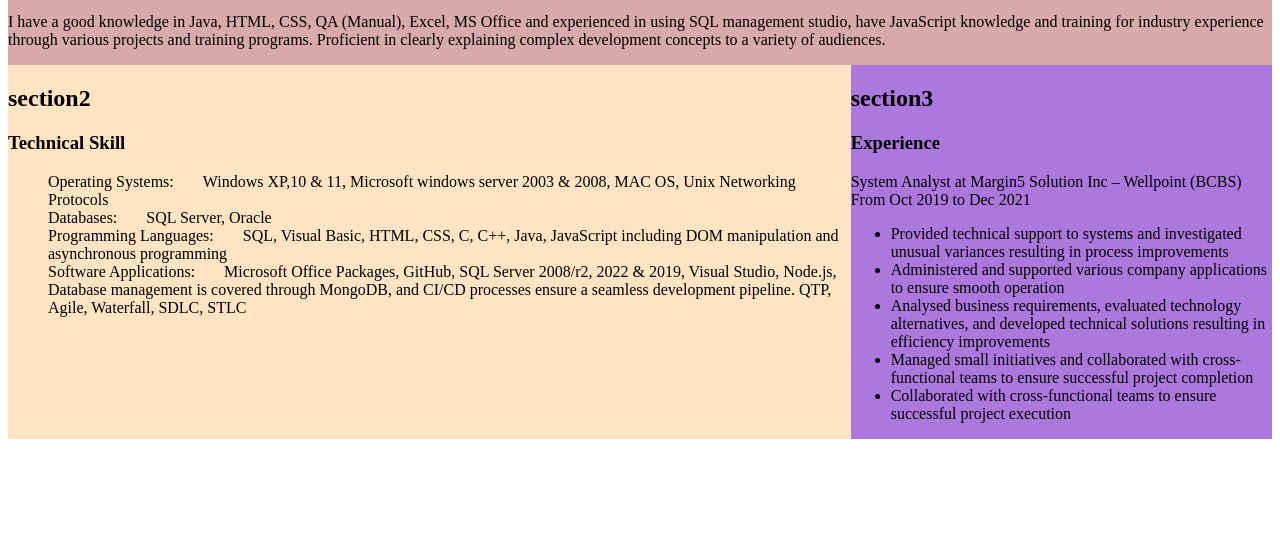
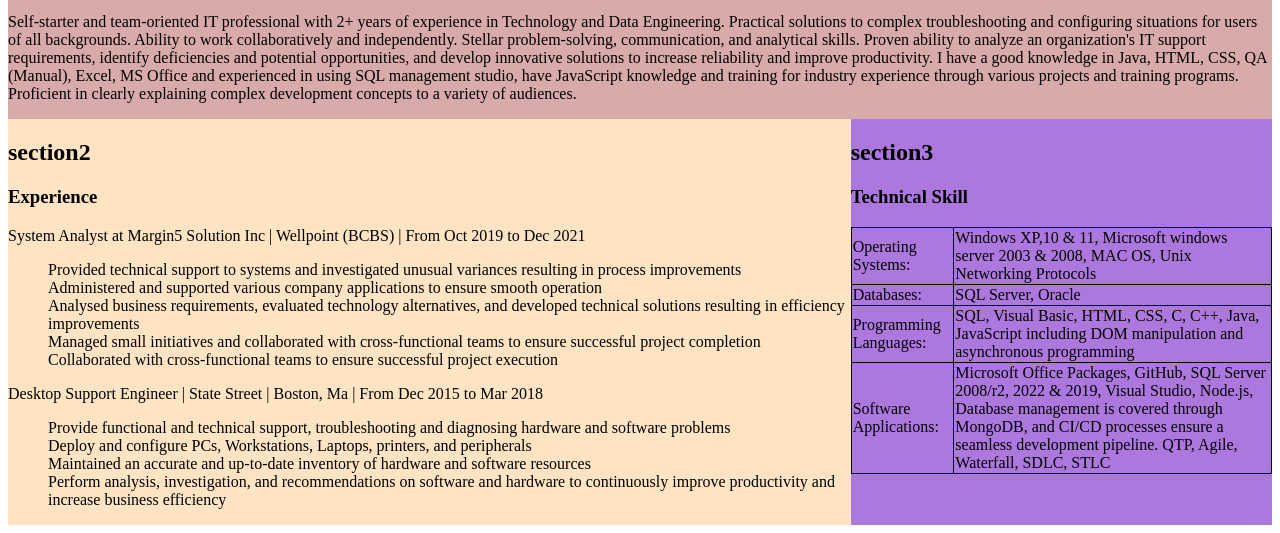
Before and after one commit to jayashree226/Online-Resume, a plain HTML site: page index.html in a window 1280 px wide. Shown: the part 311-844 px from the top of the page. Before the commit the page ends 800 px from the top, so only its background shows below. Drawn offline with Linux system fonts and the light colour scheme.

Commit message:
updated table

```diff
--- a/css/style.css
+++ b/css/style.css
@@ -5,6 +5,10 @@
     flex-wrap: wrap;
 
 }
+table, tr, td {
+    border: 1px solid black;
+    border-collapse: collapse;
+  }
 #container
 {
     display: flex;
@@ -16,7 +20,9 @@
 {
     display: flex;
 }
-
+.skills{
+    display: flex;
+}
 #section2
 {
     background-color: bisque;
--- a/index.html
+++ b/index.html
@@ -20,7 +20,6 @@
             <div>
               <h1>Jayshree Ugle</h1>
               <h3>software Engineer</h3>
-
             </div>
           </div>
 
@@ -30,60 +29,140 @@
             <li>Phone: 234-345-4567</li>
             <li>Email: jay2345@gmail.com</li>
           </ul>
-
         </div>
         <p>
-          I have a good knowledge in Java, HTML, CSS, QA (Manual), Excel, MS
-          Office and experienced in using SQL management studio, have JavaScript
-          knowledge and training for industry experience through various
-          projects and training programs. Proficient in clearly explaining
-          complex development concepts to a variety of audiences.
+          Self-starter and team-oriented IT professional with 2+ years of
+          experience in Technology and Data Engineering. Practical solutions to
+          complex troubleshooting and configuring situations for users of all
+          backgrounds. Ability to work collaboratively and independently.
+          Stellar problem-solving, communication, and analytical skills. Proven
+          ability to analyze an organization's IT support requirements, identify
+          deficiencies and potential opportunities, and develop innovative
+          solutions to increase reliability and improve productivity. I have a
+          good knowledge in Java, HTML, CSS, QA (Manual), Excel, MS Office and
+          experienced in using SQL management studio, have JavaScript knowledge
+          and training for industry experience through various projects and
+          training programs. Proficient in clearly explaining complex
+          development concepts to a variety of audiences.
         </p>
       </section>
 
       <div id="section-container">
-
         <!-- section2 -->
         <section id="section2">
           <div id="box2">
             <h1>section2</h1>
-          <h3>Technical Skill</h3>
-
+            <h3>Experience</h3>
+            <p>
+              System Analyst at Margin5 Solution Inc | Wellpoint (BCBS) | From
+              Oct 2019 to Dec 2021
+            </p>
             <ul>
-            <li> Operating Systems: <span> Windows XP,10 & 11, Microsoft windows server 2003 & 2008, MAC OS, Unix Networking Protocols</span> </li>
-            <li> Databases:<span> SQL Server, Oracle </span></li>
-            <li> Programming Languages: <span> SQL, Visual Basic, HTML, CSS, C, C++, Java, JavaScript including DOM manipulation and asynchronous programming </span> </li>
-            <li> Software Applications: <span>Microsoft Office Packages, GitHub, SQL Server
-                2008/r2, 2022 & 2019, Visual Studio, Node.js, Database management is
-                covered through MongoDB, and CI/CD processes ensure a seamless
-                development pipeline. QTP, Agile, Waterfall, SDLC, STLC</span> </li>
+              <li>
+                Provided technical support to systems and investigated unusual
+                variances resulting in process improvements
+              </li>
+              <li>
+                Administered and supported various company applications to
+                ensure smooth operation
+              </li>
+              <li>
+                Analysed business requirements, evaluated technology
+                alternatives, and developed technical solutions resulting in
+                efficiency improvements
+              </li>
+              <li>
+                Managed small initiatives and collaborated with cross-functional
+                teams to ensure successful project completion
+              </li>
+              <li>
+                Collaborated with cross-functional teams to ensure successful
+                project execution
+              </li>
             </ul>
 
-
-
+            <p>
+              Desktop Support Engineer | State Street | Boston, Ma | From Dec
+              2015 to Mar 2018
+            </p>
+            <ul>
+              <li>
+                Provide functional and technical support, troubleshooting and
+                diagnosing hardware and software problems
+              </li>
+              <li>
+                Deploy and configure PCs, Workstations, Laptops, printers, and
+                peripherals
+              </li>
+              <li>
+                Maintained an accurate and up-to-date inventory of hardware and
+                software resources
+              </li>
+              <li>
+                Perform analysis, investigation, and recommendations on software
+                and hardware to continuously improve productivity and increase
+                business efficiency
+              </li>
+            </ul>
           </div>
         </section>
 
         <section id="section3">
           <div id="box3">
             <h1>section3</h1>
-          <h3>Experience</h3>
-          <p>
-            System Analyst at Margin5 Solution Inc – Wellpoint (BCBS)	From Oct 2019 to Dec 2021
-       <ul>
-        <li> Provided technical support to systems and investigated unusual variances resulting in process improvements </li>
-        <li> Administered and supported various company applications to ensure smooth operation </li>
-        <li> Analysed business requirements, evaluated technology alternatives, and developed technical solutions resulting in efficiency improvements</li>
-       <li> Managed small initiatives and collaborated with cross-functional teams to ensure successful project completion </li>
-       <li> Collaborated with cross-functional teams to ensure successful project execution</li>
+            <h3>Technical Skill</h3>
 
-    </ul>
-          </p>
+            <!-- <ul class="skills">
 
+        <div>
+            <li> Operating Systems:  </li>
+            <li> Databases:</li>
+            <li> Programming Languages:  </li>
+            <li> Software Applications:  </li>
+            </div>
+            <div>
+                <span> Windows XP,10 & 11, Microsoft windows server 2003 & 2008, MAC OS, Unix Networking Protocols</span>
+                <span> SQL Server, Oracle </span>
+                <span> SQL, Visual Basic, HTML, CSS, C, C++, Java, JavaScript including DOM manipulation and asynchronous programming </span>
+                <span>Microsoft Office Packages, GitHub, SQL Server
+                    2008/r2, 2022 & 2019, Visual Studio, Node.js, Database management is
+                    covered through MongoDB, and CI/CD processes ensure a seamless
+                    development pipeline. QTP, Agile, Waterfall, SDLC, STLC</span>
+
+            </div>
+            </ul> -->
+            <table>
+              <tr>
+                <td>Operating Systems:</td>
+                <td>
+                  Windows XP,10 & 11, Microsoft windows server 2003 & 2008, MAC
+                  OS, Unix Networking Protocols
+                </td>
+              </tr>
+              <tr>
+                <td>Databases:</td>
+                <td>SQL Server, Oracle</td>
+              </tr>
+              <tr>
+                <td>Programming Languages:</td>
+                <td>
+                  SQL, Visual Basic, HTML, CSS, C, C++, Java, JavaScript
+                  including DOM manipulation and asynchronous programming
+                </td>
+              </tr>
+              <tr>
+                <td>Software Applications:</td>
+                <td>
+                  Microsoft Office Packages, GitHub, SQL Server 2008/r2, 2022 &
+                  2019, Visual Studio, Node.js, Database management is covered
+                  through MongoDB, and CI/CD processes ensure a seamless
+                  development pipeline. QTP, Agile, Waterfall, SDLC, STLC
+                </td>
+              </tr>
+            </table>
           </div>
         </section>
       </div>
-
     </main>
   </body>
 </html>
```
Lines whose indentation alone changed are shown as unchanged.
